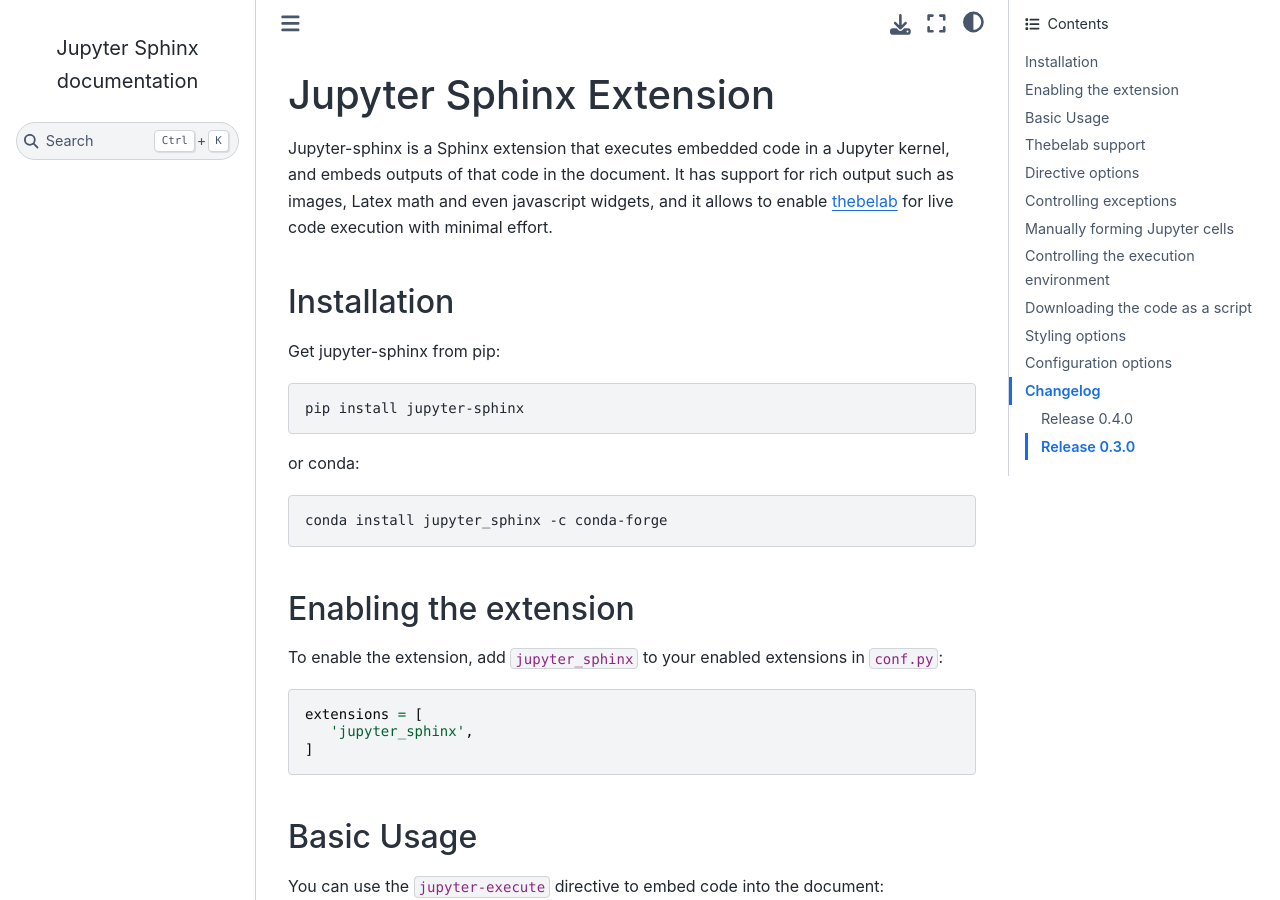
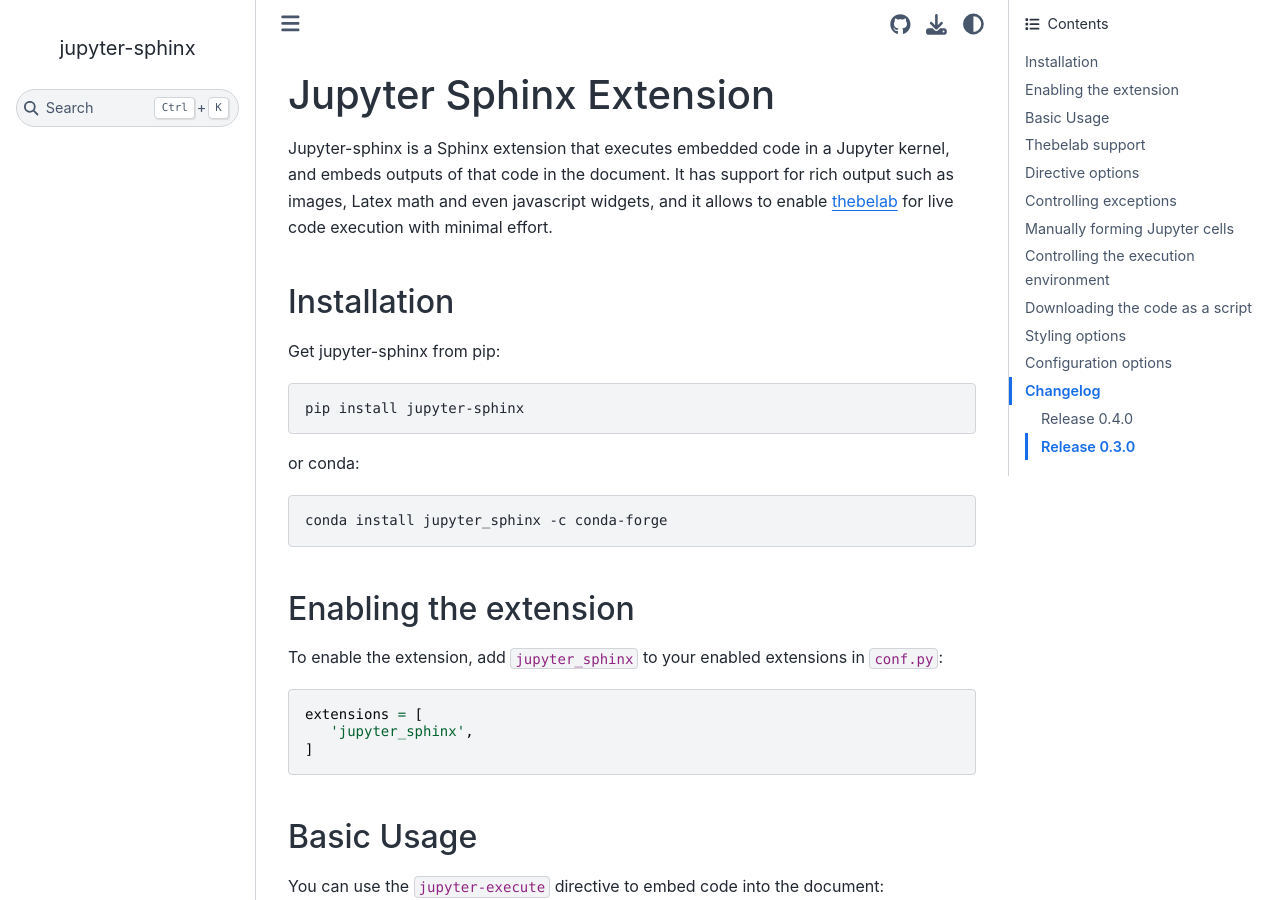
Before and after one commit to jupyter/jupyter-sphinx, a Sphinx documentation site: the page built from doc/source/index.rst, in a window 1280 px wide and 900 px high. Built offline with Sphinx 7.4.7 and the Sphinx Book theme 1.1.4, drawn with Linux system fonts in a browser that asks for light colours; the version number could not be read and is left out; cross-references to code outside the pages are shown as plain code; some of the changed lines change nothing that is shown.

Commit message:
fix: add some options to the documentation output

```diff
--- a/doc/source/conf.py
+++ b/doc/source/conf.py
@@ -23,6 +23,14 @@
 
 # -- Options for HTML output ---------------------------------------------------
 html_theme = "sphinx_book_theme"
+html_title = "jupyter-sphinx"
+html_theme_options = {
+    "repository_url": "https://github.com/jupyter/jupyter-sphinx",
+    "use_repository_button": True,
+    "repository_branch": "main",
+    "use_issues_button": True,
+    "use_fullscreen_button": False,
+}
 
 # -- Options for LaTeX output --------------------------------------------------
 latex_engine = "xelatex"
```
